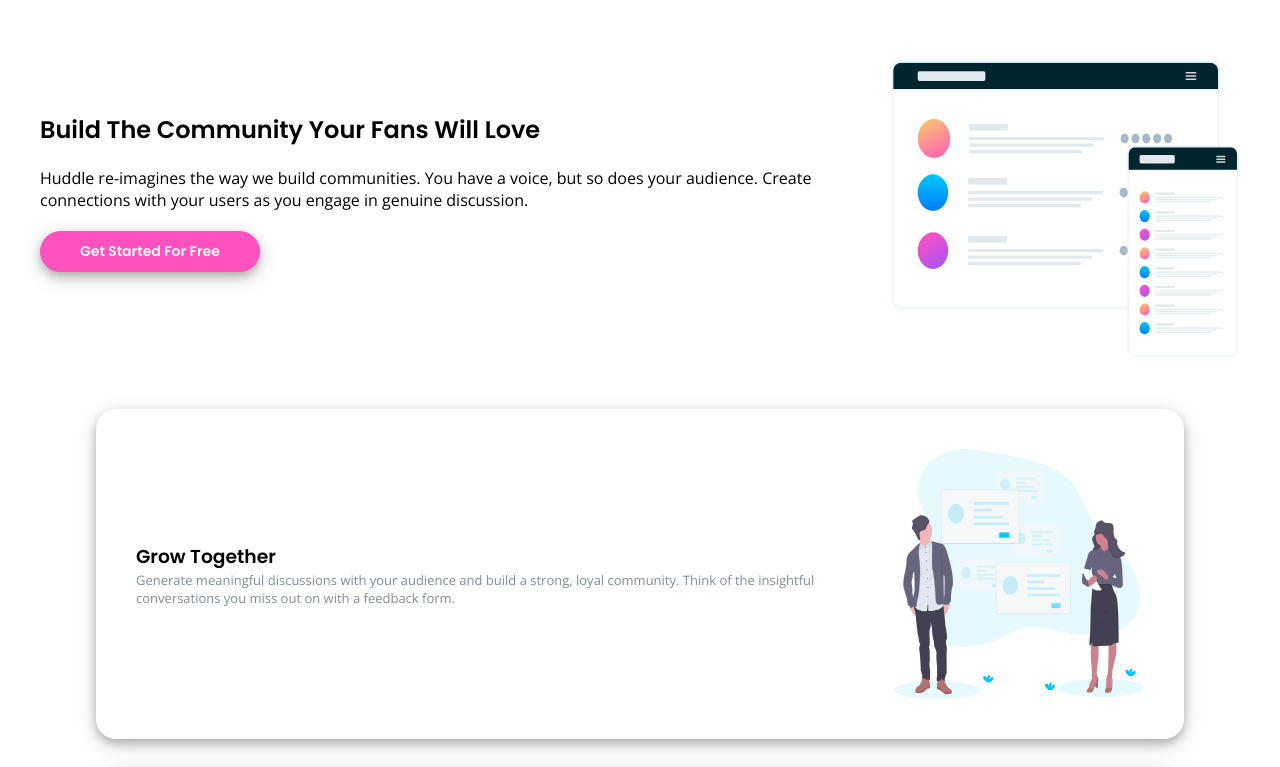
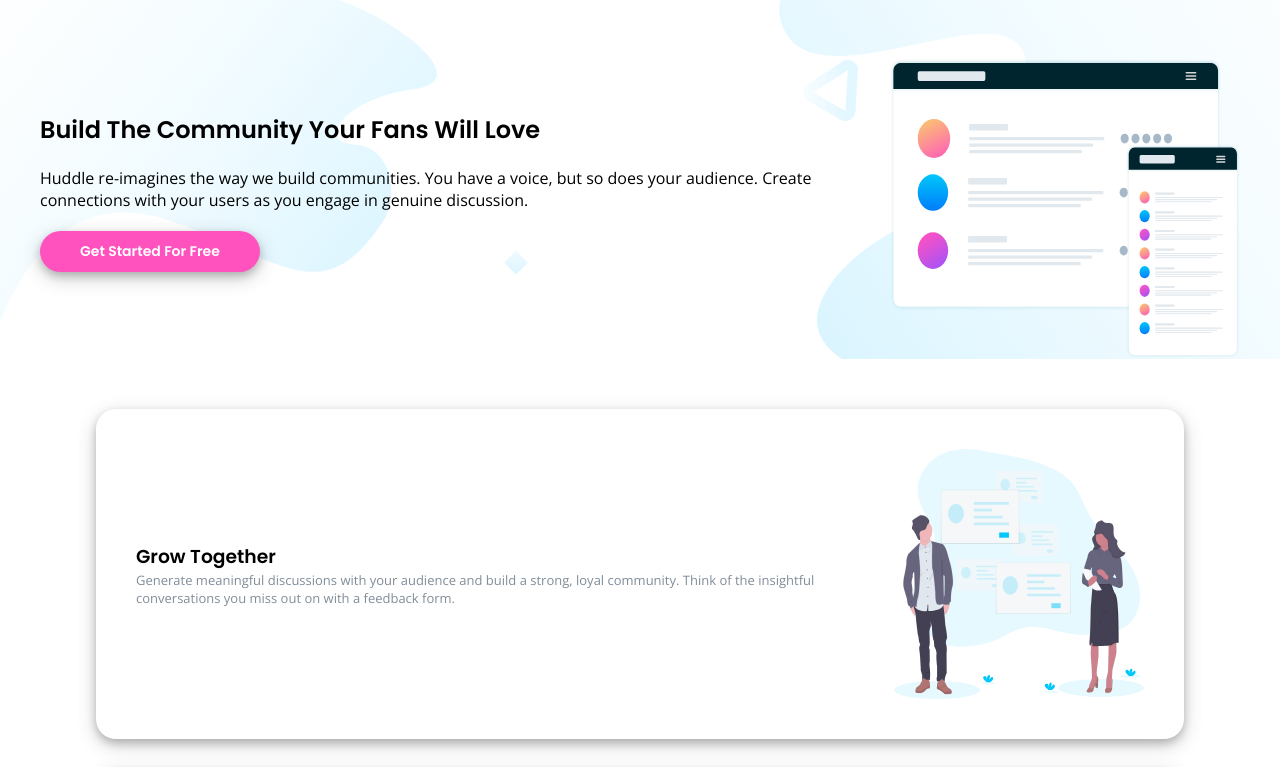
Before and after one commit to EmmanuelOludare/huddle-landing-page-, a plain HTML site: page index.html in a window 1280 px wide. Shown: the part 87-854 px from the top of the page. Drawn offline with nearby package versions, Linux system fonts and the light colour scheme; files whose address does not match are found by name.

Commit message:
Update style.css

```diff
--- a/style.css
+++ b/style.css
@@ -16,7 +16,7 @@ body {
 			 align-items: center;
 }
 .top{
-				background: url('images/bg-hero-mobile.svg');
+				background: url('bg-hero-mobile.svg');
 				background-repeat: no-repeat;
 				width: 100%;
 }
@@ -239,7 +239,7 @@ img[src="logo2.svg"]{
 				margin-top: 80px;
 }
 .top{
-			background: url('images/bg-hero-desktop.svg');
+			background: url('bg-hero-desktop.svg');
 }
 .logo{
 				padding-left: 35px;
```
